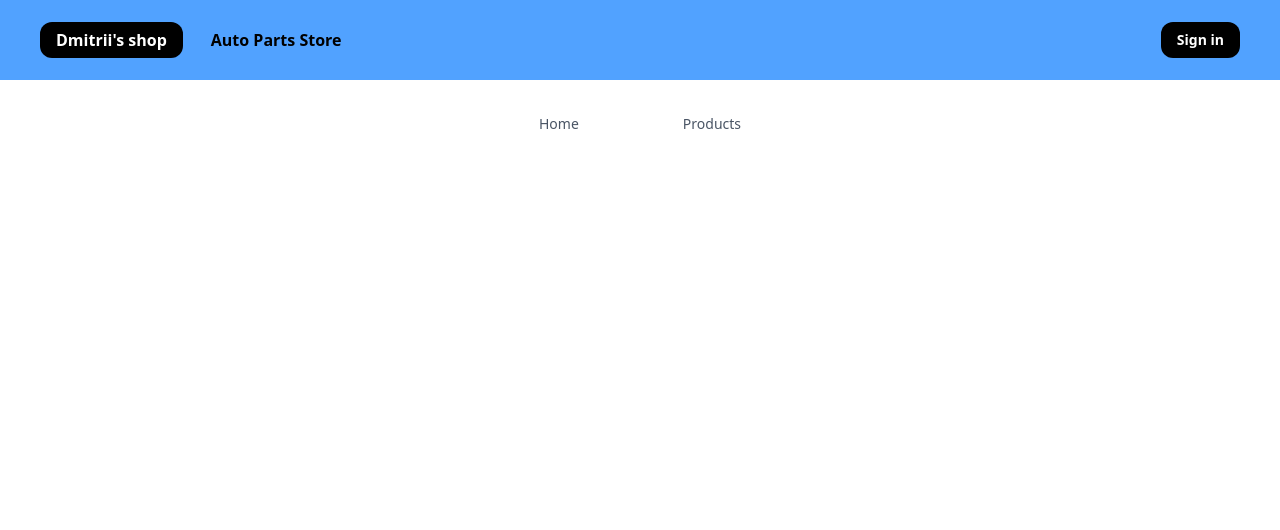
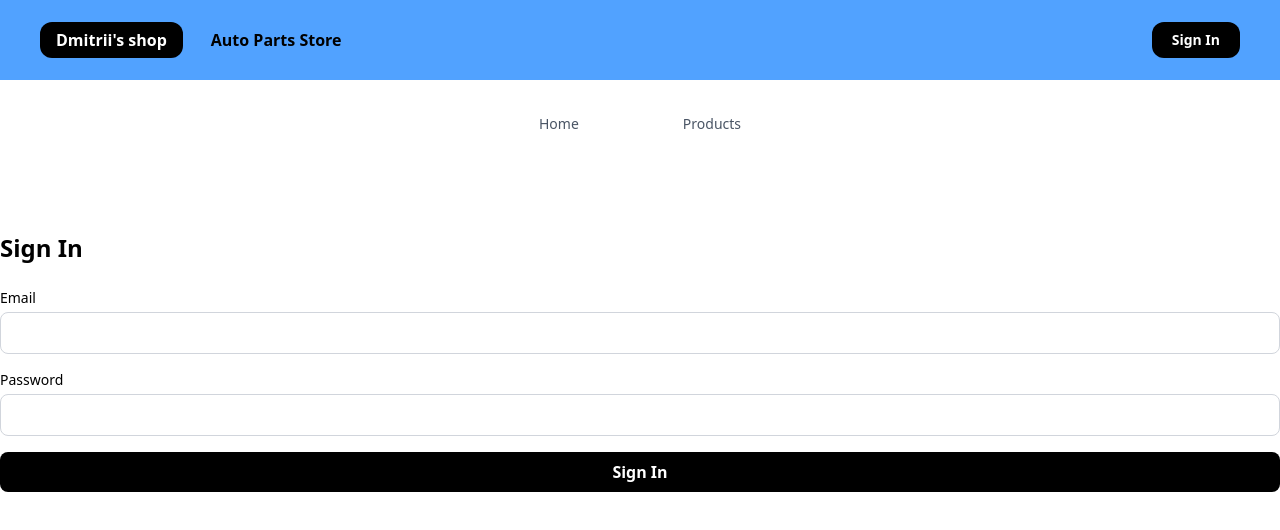
Before and after one commit to DmitriiM1/auto-parts-store, a React (Vite) app in the folder apps/web/: page /signin in a window 1280 px wide. Shown: the top 530 px of the page. Built offline with nearby package versions, Linux system fonts and the light colour scheme; no server answers.

Commit message:
web - fix navbar button and css

```diff
--- a/apps/web/src/App.tsx
+++ b/apps/web/src/App.tsx
@@ -2,6 +2,7 @@ import { Routes, Route } from 'react-router-dom'
 import Navbar from './components/Navbar'
 import HomePage from './pages/HomePage'
 import ProductsPage from './pages/ProductsPage'
+import SignInPage from './pages/SignInPage'
 
 export default function App() {
   return (
@@ -10,6 +11,7 @@ export default function App() {
       <Routes>
         <Route path="/" element={<HomePage />} />
         <Route path="/products" element={<ProductsPage />} />
+        <Route path="/signin" element={<SignInPage />} />
       </Routes>
     </div>
   )
--- a/apps/web/src/components/Navbar.tsx
+++ b/apps/web/src/components/Navbar.tsx
@@ -14,9 +14,12 @@ export default function Navbar() {
                         <span>Auto Parts Store</span>
                     </Link>
 
-                    <button className="rounded-xl bg-black px-4 py-2 text-sm font-semibold text-white hover:opacity-90">
-                        Sign in
-                    </button>
+                    <Link
+                        to="/signin"
+                        className="rounded-xl bg-black px-5 py-2 text-sm font-semibold text-white hover:opacity-60"
+                    >
+                        Sign In
+                    </Link>
 
                 </div>
 
--- a/apps/web/src/pages/HomePage.tsx
+++ b/apps/web/src/pages/HomePage.tsx
@@ -6,9 +6,9 @@ export default function HomePage() {
     <main>
       <section className="bg-gradient-to-b from-gray-50 to-white py-14">
         <Container>
-          <div className="grid gap-10 md:grid-cols-2 md:items-center">
+          <div className="grid p-3 gap-10 md:grid-cols-2 md:items-center">
             <div>
-              <p className="inline-flex items-center rounded-full border bg-white px-3 py-1 text-xs text-gray-600">
+              <p className="inline-flex rounded-full border bg-white px-3 text-2xl text-gray-600">
                 Fast search • Clean UI • Real backend
               </p>
 
--- /dev/null
+++ b/apps/web/src/pages/SignInPage.tsx
@@ -0,0 +1,48 @@
+import {useState} from 'react';
+import Container from '../components/Container';
+
+export default function SignInPage() {
+  const [email, setEmail] = useState('');
+  const [password, setPassword] = useState('');
+
+  const handleSubmit = (e: React.FormEvent) => {
+    e.preventDefault();
+    // Handle sign-in logic here
+    console.log('Signing in with', { email, password });
+  };
+
+  return (
+    <Container>
+      <div className="py-8 max-w-md mx-auto"></div>
+        <h1 className="text-2xl font-semibold mb-6">Sign In</h1>
+        <form onSubmit={handleSubmit} className="space-y-4">
+            <div>
+                <label className="block text-sm font-medium mb-1" htmlFor="email">Email</label>
+                <input
+                    type="email"
+                    id="email"
+                    value={email}
+                    onChange={(e) => setEmail(e.target.value)}
+                    className="w-full rounded-lg border border-gray-300 px-4 py-2 focus:outline-none focus:ring-2 focus:ring-black"
+                />
+            </div>
+            <div>
+                <label className="block text-sm font-medium mb-1" htmlFor="password">Password</label>
+                <input
+                    type="password"
+                    id="password"
+                    value={password}
+                    onChange={(e) => setPassword(e.target.value)}
+                    className="w-full rounded-lg border border-gray-300 px-4 py-2 focus:outline-none focus:ring-2 focus:ring-black"
+                />
+            </div>
+            <button
+                type="submit"
+                className="w-full rounded-lg bg-black text-white px-4 py-2 font-semibold hover:opacity-90"
+            >
+                Sign In
+            </button>
+        </form>
+    </Container>
+  );
+}
```
